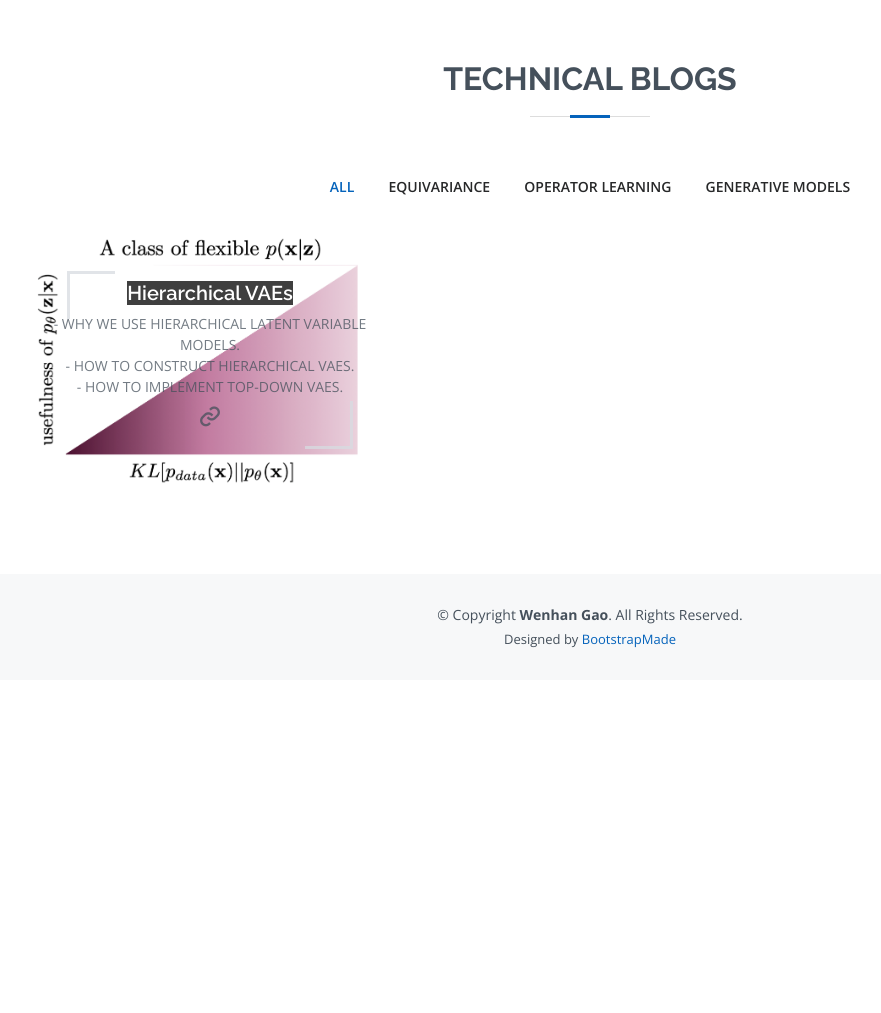
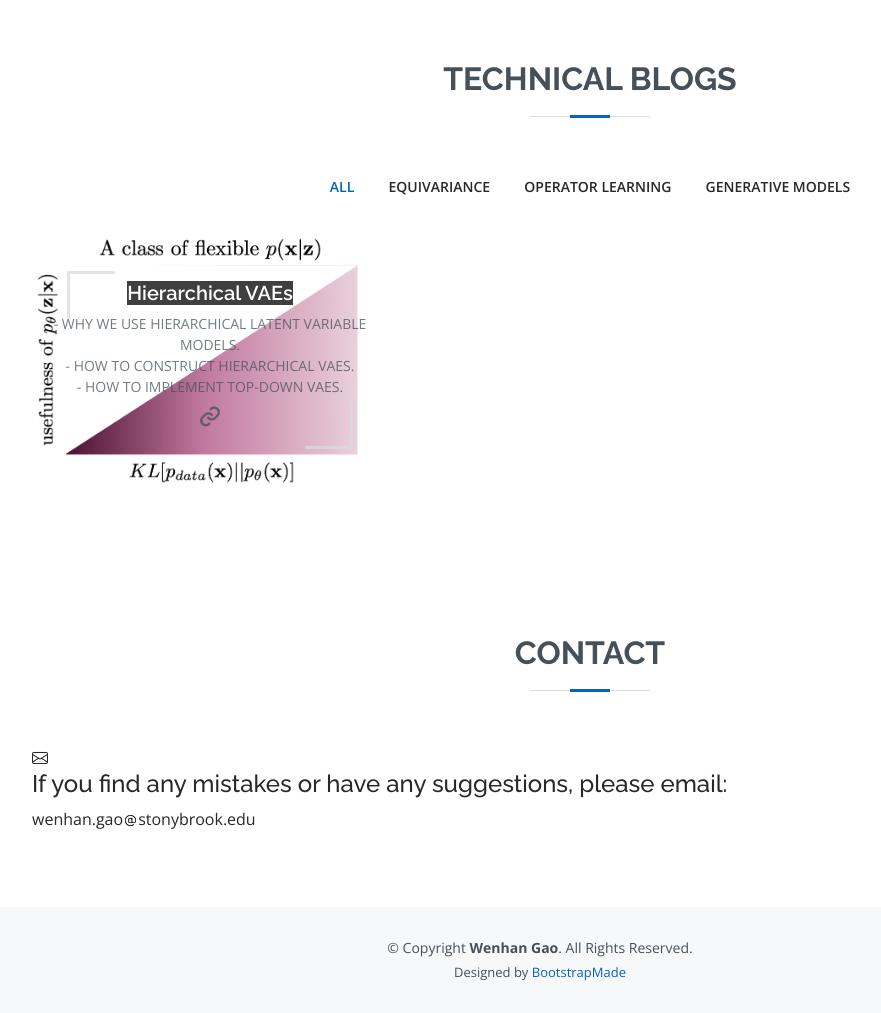
Before and after one commit to wenhangao21/wenhangao21.github.io, a Jekyll site: the page blogs/blogs.html, which Jekyll copies as it is, in a window 1280 px wide. Shown: the whole page, without its empty margins (100-981 px from the left). Built offline with Jekyll 4.4.1, drawn with Linux system fonts in a browser that asks for light colours; nearby versions of some CDN libraries; some web fonts are replaced; before the commit the page ends 900 px from its top, so only the background shows below that.

Commit message:
Initial commit

```diff
--- a/blogs/blogs.html
+++ b/blogs/blogs.html
@@ -89,6 +89,29 @@
       </div>
     </section>
 
+    <!-- ======= Contact Section ======= -->
+    <section id="contact" class="contact">
+      <div class="container" data-aos="fade-up">
+
+        <div class="section-title">
+          <h2>Contact</h2>
+        </div>
+
+        <div class="row mt-1">
+              <div class="email">
+                <i class="bi bi-envelope"></i>
+                <h4>If you find any mistakes or have any suggestions, please email:</h4>
+                <p>wenhan.gao<img border="0" alt="@" src="assets/img/icons/at.png" width="15" height="15">stonybrook.edu</p>
+              </div>
+            </div>
+
+            </div>
+
+        </div>
+      </div>
+    </section><!-- End Contact Section -->
+  </main><!-- End #main -->
+
   <!-- ======= Footer ======= -->
   <footer id="footer">
       <div class="copyright">
```
Also changed, not shown: _pages/tech_blogs.md (+1 -1 lines).
